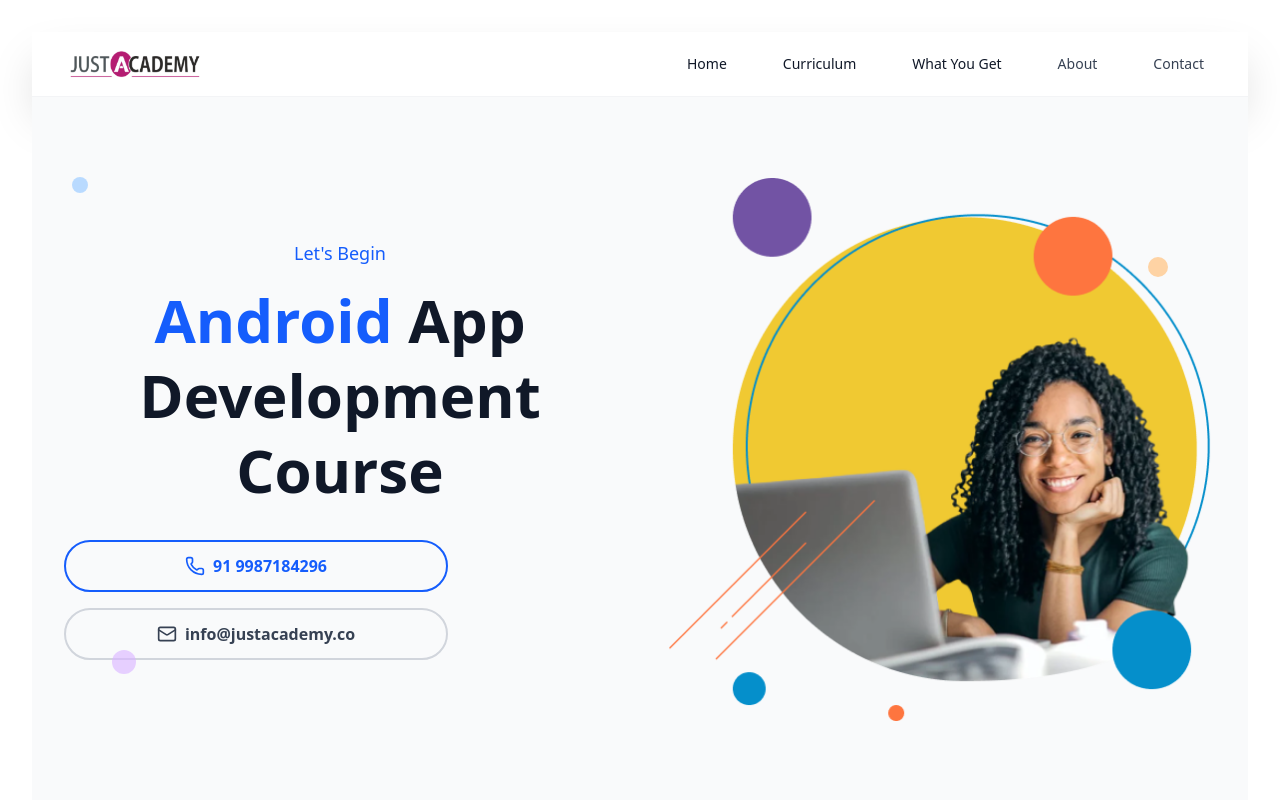
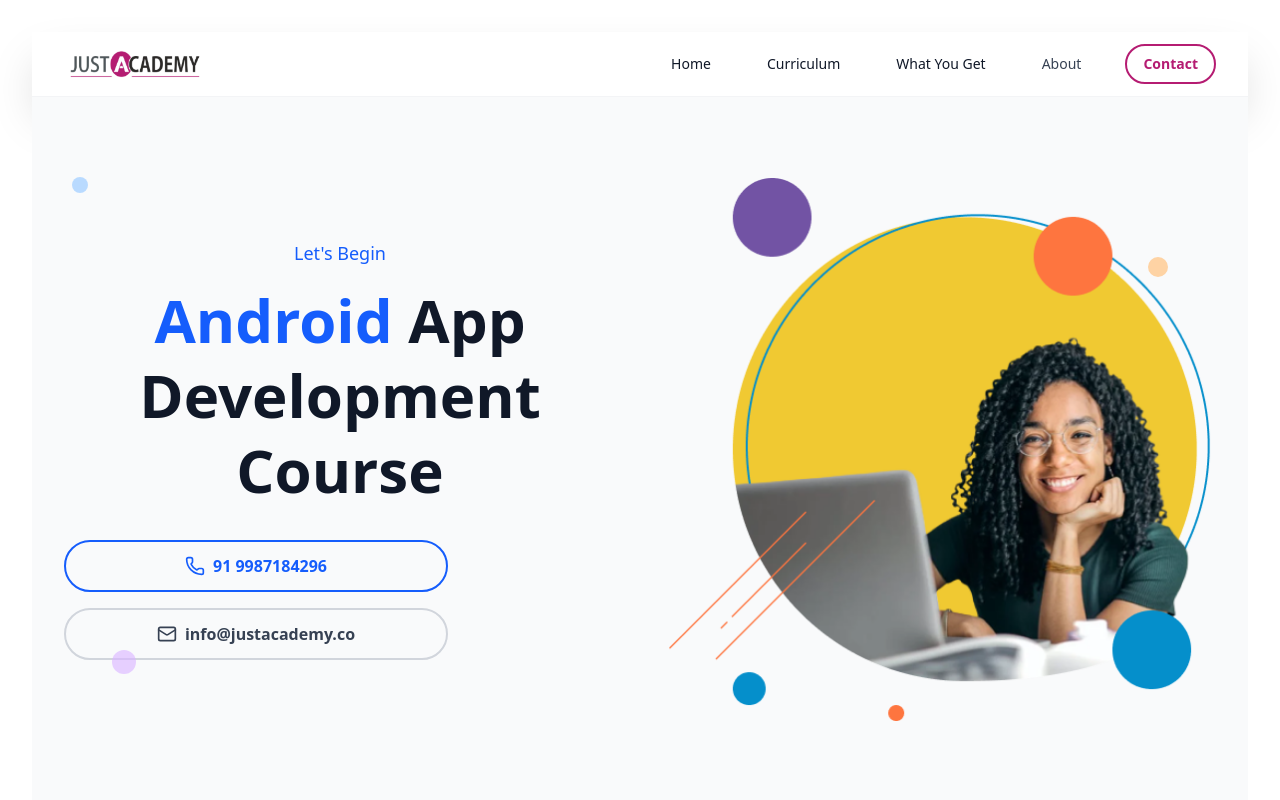
Before and after one commit to justacademy0/android_app_dev, a React (Vite) app in the folder frontend_app/: page / in a window 1280 px wide. Shown: the top 800 px of the page. Built offline with nearby package versions, Linux system fonts and the light colour scheme.

Commit message:
navbar theme

```diff
--- a/frontend_app/src/components/Navbar.jsx
+++ b/frontend_app/src/components/Navbar.jsx
@@ -48,11 +48,12 @@ const Navbar = () => {
               </a>
 
               <a
-                href="#contact"
-                className="text-gray-700 hover:text-[#B51C72] px-3 py-2 text-sm font-medium transition-colors duration-200"
-              >
-                Contact
-              </a>
+  href="#contact"
+  className="px-4 py-2 border-2 border-[#B51C72] text-[#B51C72] rounded-full font-semibold text-sm hover:bg-[#B51C72] hover:text-white transition-colors duration-200"
+>
+  Contact
+</a>
+
             </div>
           </div>
 
```
